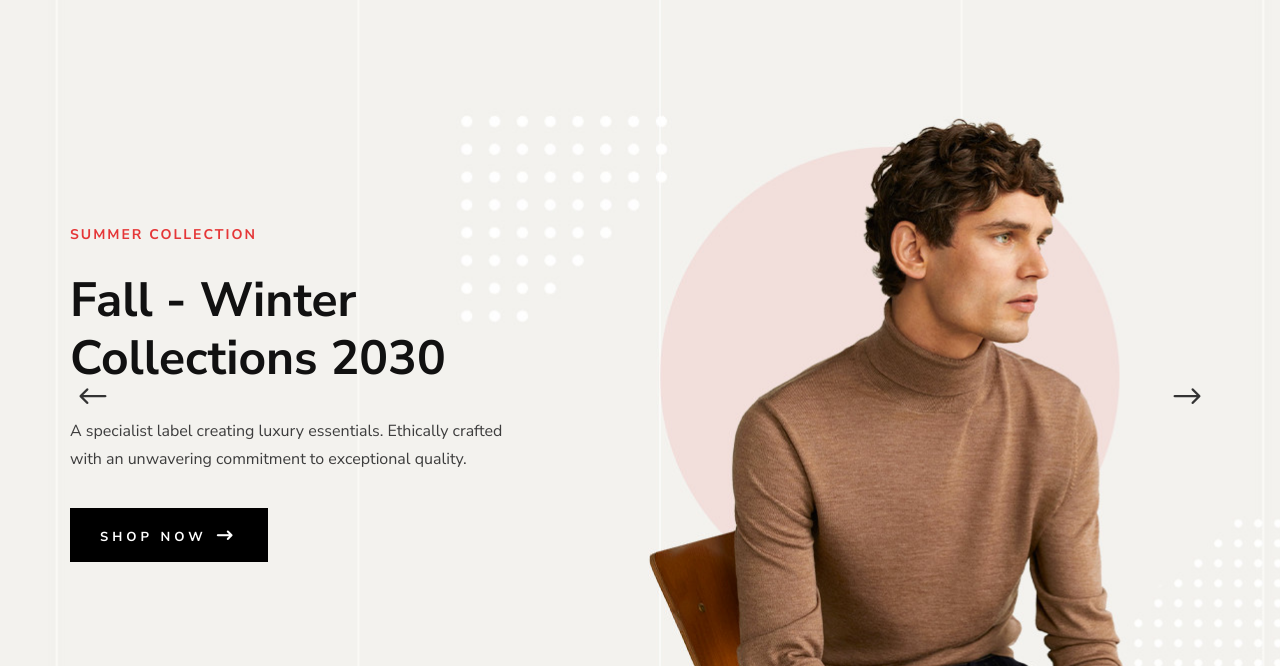
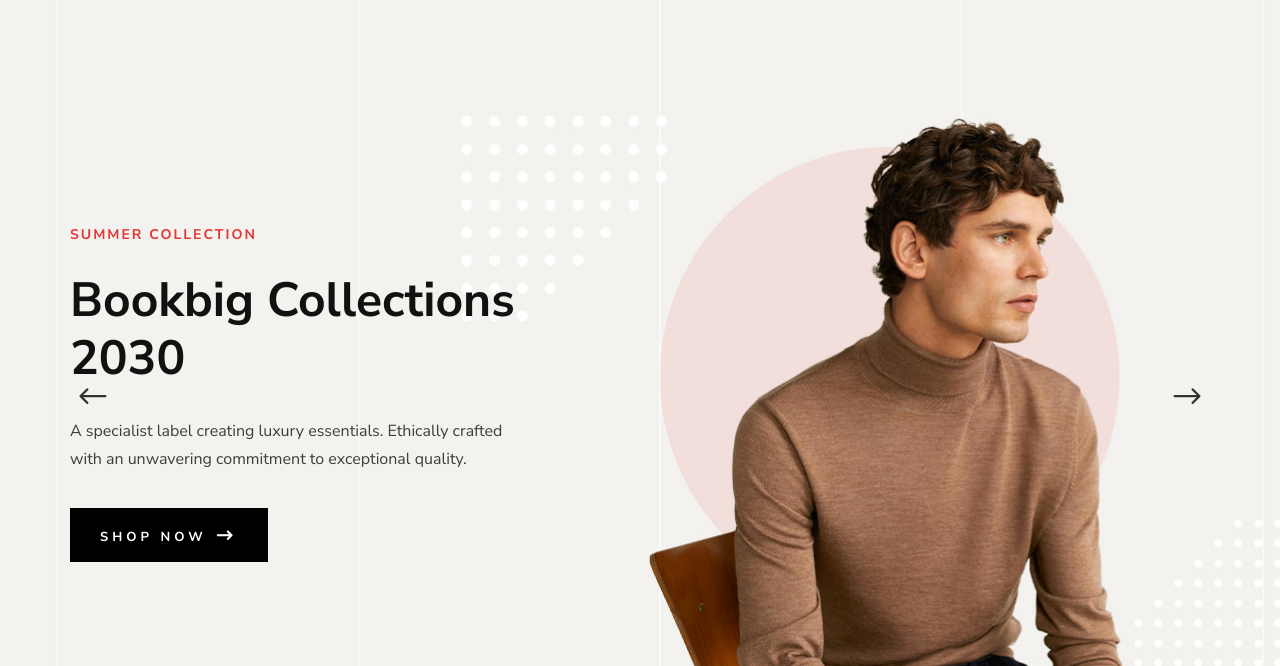
Before and after one commit to praewyaphat/ecommerce-website, a website: page malefashion-master/index.html in a window 1280 px wide. Shown: the part 134-800 px from the top of the page. Drawn offline with Linux system fonts and the light colour scheme.

Commit message:
bb test 2

```diff
--- a/malefashion-master/index.html
+++ b/malefashion-master/index.html
@@ -138,7 +138,7 @@
                         <div class="col-xl-5 col-lg-7 col-md-8">
                             <div class="hero__text">
                                 <h6>Summer Collection</h6>
-                                <h2>Fall - Winter Collections 2030</h2>
+                                <h2>Bookbig Collections 2030</h2>
                                 <p>A specialist label creating luxury essentials. Ethically crafted with an unwavering
                                 commitment to exceptional quality.</p>
                                 <a href="#" class="primary-btn">Shop now <span class="arrow_right"></span></a>
@@ -159,7 +159,7 @@
                         <div class="col-xl-5 col-lg-7 col-md-8">
                             <div class="hero__text">
                                 <h6>Summer Collection</h6>
-                                <h2>Fall - Winter Collections 2030</h2>
+                                <h2>Preaw Collections 2030</h2>
                                 <p>A specialist label creating luxury essentials. Ethically crafted with an unwavering
                                 commitment to exceptional quality.</p>
                                 <a href="#" class="primary-btn">Shop now <span class="arrow_right"></span></a>
```
Also changed, not shown: 1 other file.
